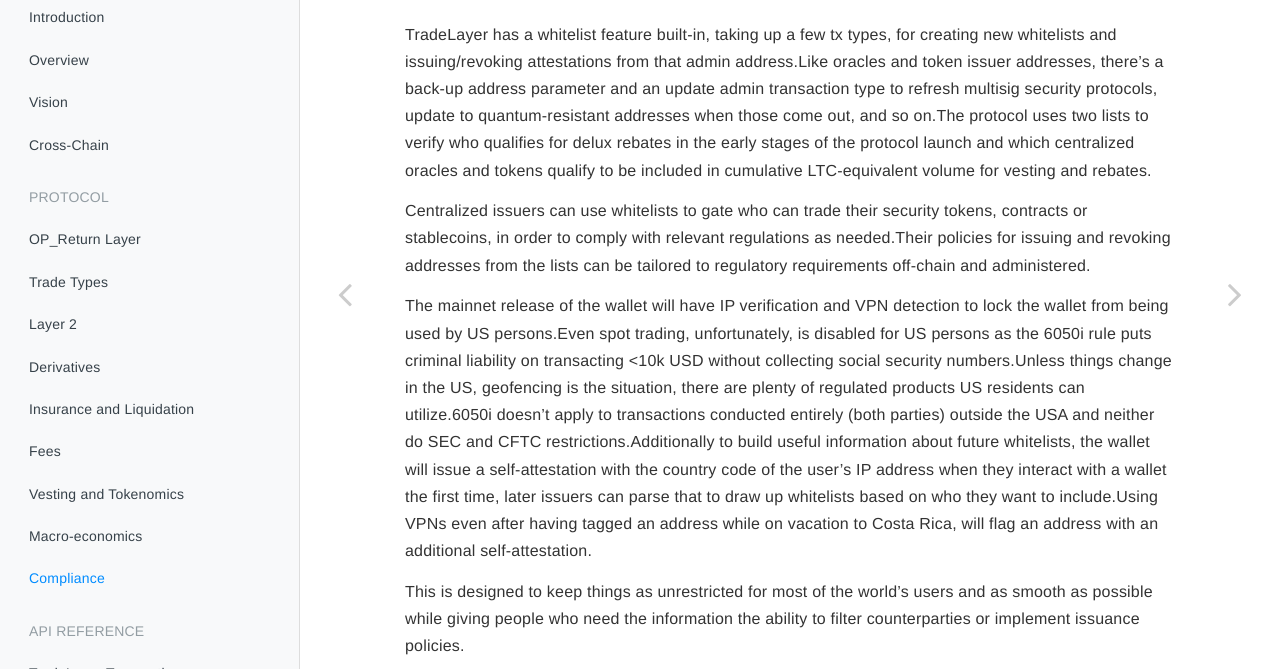
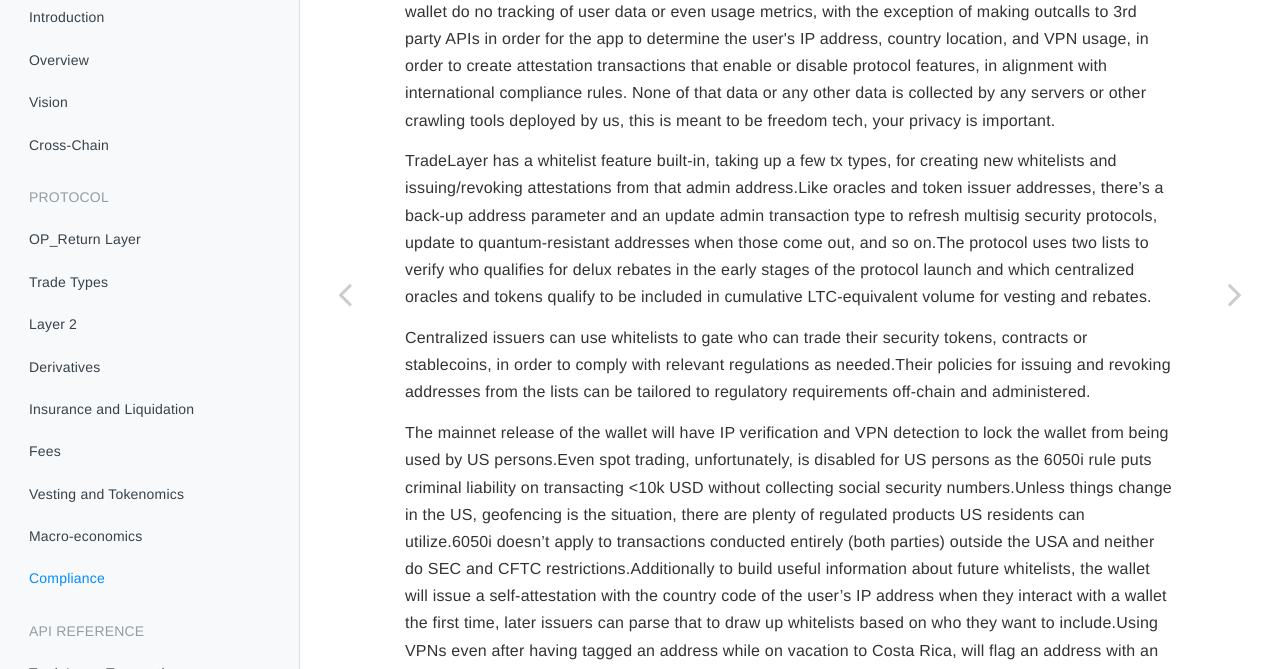
Before and after one commit to tradelayer-wallet/docs, a plain HTML site: page _book/protocol/COMPLIANCE.html in a window 1280 px wide. Shown: the part 131-800 px from the top of the page. Drawn offline with Linux system fonts and the light colour scheme.

Commit message:
privacy policy

```diff
--- a/_book/protocol/COMPLIANCE.html
+++ b/_book/protocol/COMPLIANCE.html
@@ -368,6 +368,9 @@
                                 <section class="normal markdown-section">
 
                                 <h1 id="compliance">Compliance</h1>
+
+<p>Privacy Policy: TradeLayer-adjacent apps like LayerWallet.com, the browser extension and the desktop wallet do no tracking of user data or even usage metrics, with the exception of making outcalls to 3rd party APIs in order for the app to determine the user's IP address, country location, and VPN usage, in order to create attestation transactions that enable or disable protocol features, in alignment with international compliance rules. None of that data or any other data is collected by any servers or other crawling tools deployed by us, this is meant to be freedom tech, your privacy is important.</p>
+
 <p>TradeLayer has a whitelist feature built-in, taking up a few tx types, for creating new whitelists and issuing/revoking attestations from that admin address.Like oracles and token issuer addresses, there&#x2019;s a back-up address parameter and an update admin transaction type to refresh multisig security protocols, update to quantum-resistant addresses when those come out, and so on.The protocol uses two lists to verify who qualifies for delux rebates in the early stages of the protocol launch and which centralized oracles and tokens qualify to be included in cumulative LTC-equivalent volume for vesting and rebates.</p>
 <p>Centralized issuers can use whitelists to gate who can trade their security tokens, contracts or stablecoins, in order to comply with relevant regulations as needed.Their policies for issuing and revoking addresses from the lists can be tailored to regulatory requirements off-chain and administered.</p>
 <p>The mainnet release of the wallet will have IP verification and VPN detection to lock the wallet from being used by US persons.Even spot trading, unfortunately, is disabled for US persons as the 6050i rule puts criminal liability on transacting &lt;10k USD without collecting social security numbers.Unless things change in the US, geofencing is the situation, there are plenty of regulated products US residents can utilize.6050i doesn&#x2019;t apply to transactions conducted entirely (both parties) outside the USA and neither do SEC and CFTC restrictions.Additionally to build useful information about future whitelists, the wallet will issue a self-attestation with the country code of the user&#x2019;s IP address when they interact with a wallet the first time, later issuers can parse that to draw up whitelists based on who they want to include.Using VPNs even after having tagged an address while on vacation to Costa Rica, will flag an address with an additional self-attestation.</p>
```
